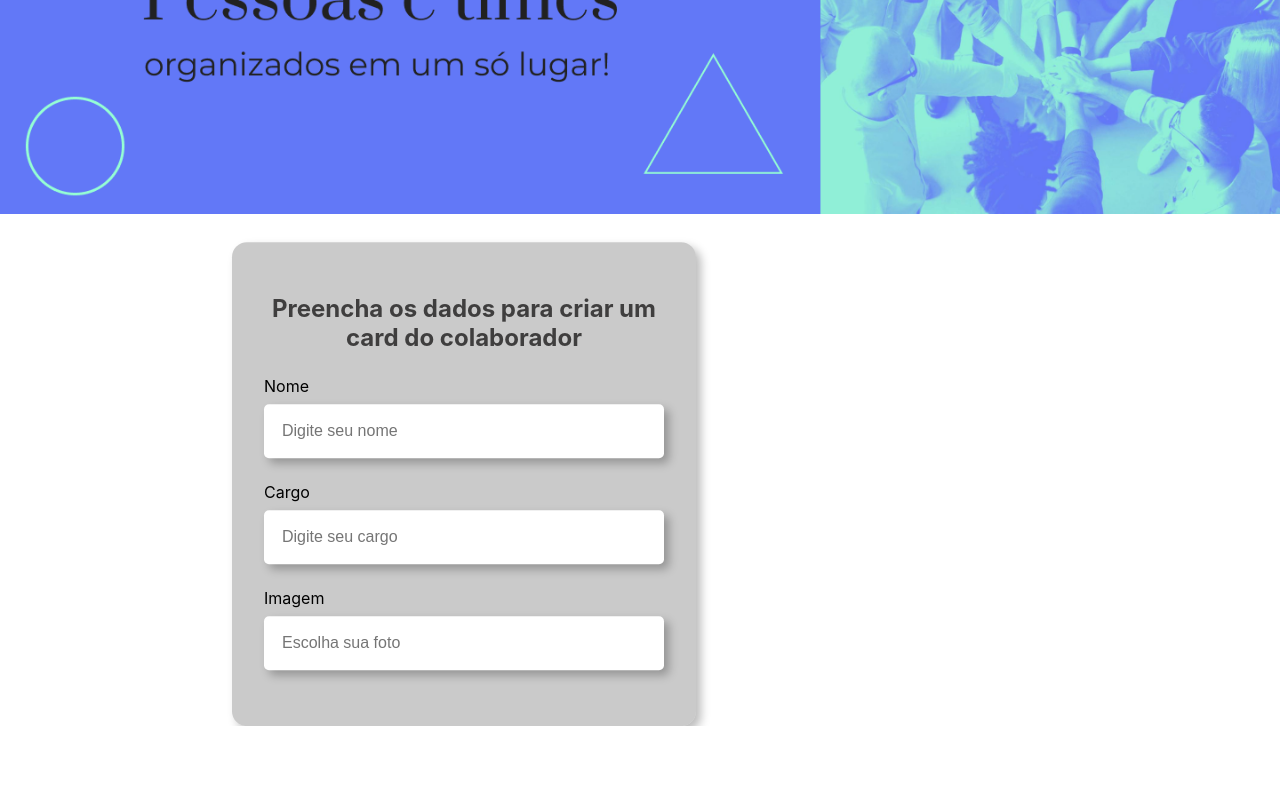
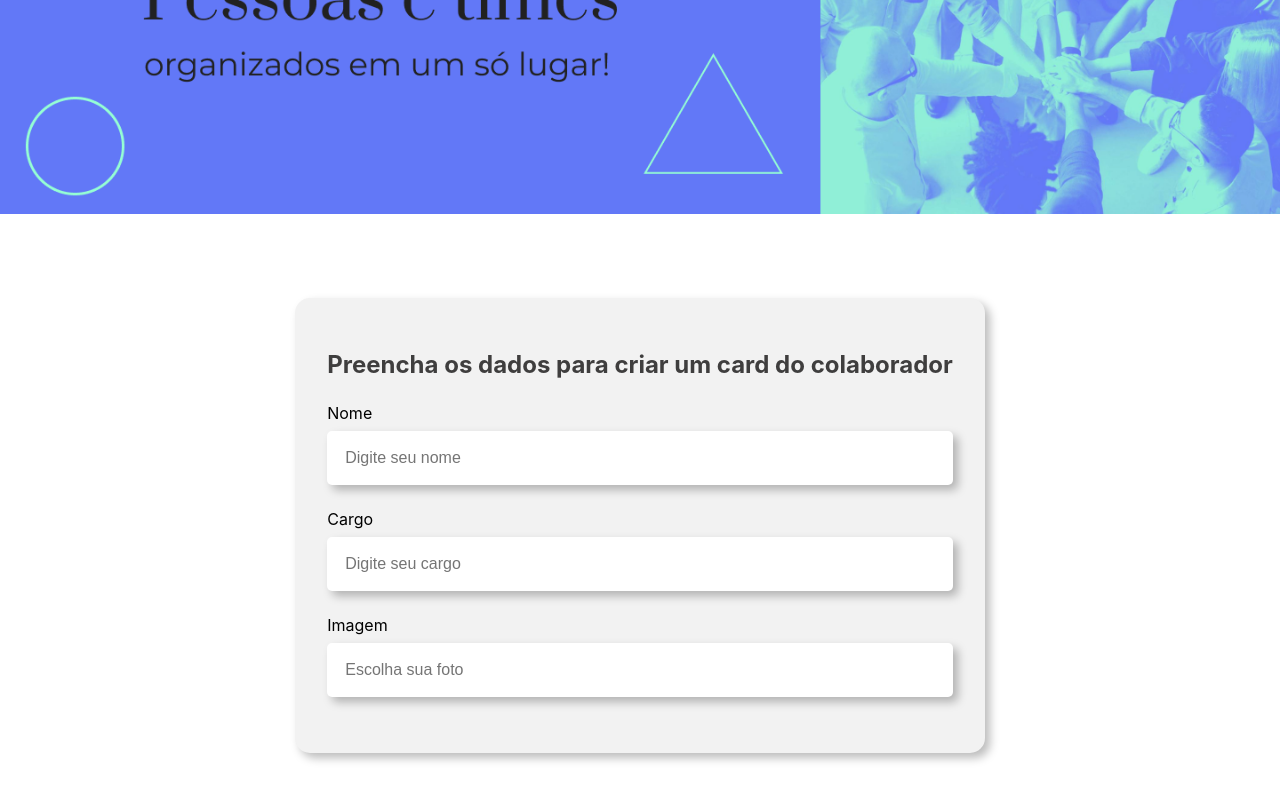
Before and after one commit to desireebarretti/organo, a React (Create React App) app: page / in a window 1280 px wide. Shown: the part 280-1080 px from the top of the page. Before the commit the page ends 1006 px from the top, so only its background shows below. Built offline with nearby package versions, Linux system fonts and the light colour scheme.

Commit message:
Terminando de estilizar o formulario

```diff
--- a/src/componentes/Formulario/Formulario.css
+++ b/src/componentes/Formulario/Formulario.css
@@ -1,11 +1,16 @@
 .formulario-card{
-    background-color: #8a8a8a72;
-    width: 400px;
-    transform: translate(50%, 5%);
+    display: flex;
+    justify-content: center;
+    align-items: center;
+    margin: 80px;
+}
+
+.formulario-card form {
+    background-color: #f2f2f2;
     padding: 2em;
     box-shadow: 5px 5px 10px rgba(0, 0, 0, 0.268);
     border-radius: 15px;
-
+    max-width: 60%;
 }
 
 h2 {
--- a/src/componentes/Formulario/Formulario.jsx
+++ b/src/componentes/Formulario/Formulario.jsx
@@ -3,8 +3,8 @@ import CampoTexto from '../CampoTexto/CampoTexto';
 
 const Formulario = () => {
     return (
-        <section>
-            <form className='formulario-card'>
+        <section className='formulario-card'>
+            <form>
                 <h2>Preencha os dados para criar um card do colaborador</h2>
                 <CampoTexto legenda="Nome" place={'Digite seu nome'} />
                 <CampoTexto legenda="Cargo" place={'Digite seu cargo'} />
```
